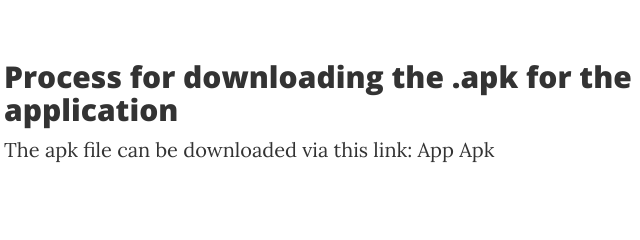
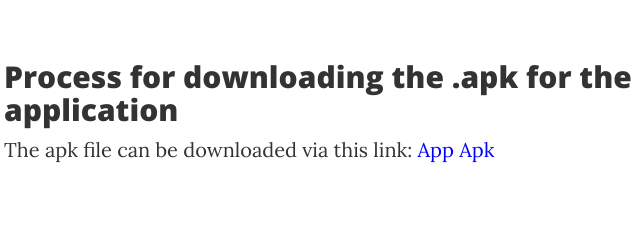
Before and after one commit to cs560pdx/cs560pdx.github.io, a website: page project3.html in a window 1280 px wide. Shown: the part 7180-7420 px from the top of the page, 301-941 px from the left. Drawn offline with nearby package versions, Linux system fonts and the light colour scheme.

Commit message:
Update project3.html

```diff
--- a/project3.html
+++ b/project3.html
@@ -33,7 +33,7 @@
 	a:hover {
     		color: green;
 		}
-	a:active {
+	a {
     		color: blue;
 		}
 	</style>
```
